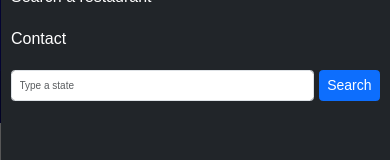
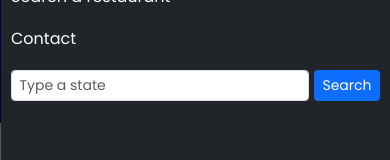
Before and after one commit to rallax-exe/restaurant-reservation-template-react, a React (Vite) app: page / in a window 390 px wide. Both pictures are taken after a click on the button 364 px from the left and 29 px from the top of the page. Shown: the part 123-283 px from the top of the page. Built offline with nearby package versions, Linux system fonts and the light colour scheme.

Commit message:
Se agrega reglas al modo responsivo del navbar y se actualiza la carpeta docs

```diff
--- a/src/styles.css
+++ b/src/styles.css
@@ -1,4 +1,7 @@
-@import url('https://fonts.googleapis.com/css2?family=Epilogue:wght@500&display=swap');
+
+@import url('https://fonts.googleapis.com/css2?family=Poppins:wght@400;500;700;900&display=swap');
+
+
 
 html {
   box-sizing: border-box;
@@ -301,7 +304,19 @@ a {
 
 }
 
-@media ( max-width: 1200px ) {
+.label-search{
+
+  font-size: 1.4rem;
+
+}
+
+.card-title{
+
+  font-weight: 500;
+
+}
+
+@media ( max-width: 1560px ) {
 
   .navbar{
 
--- a/src/ui/components/Navbar.jsx
+++ b/src/ui/components/Navbar.jsx
@@ -88,13 +88,19 @@ export const Navbar = () => {
                                 <input
                                     type="text"
                                     placeholder="Type a state"
-                                    className="form-control me-2"
+                                    className="form-control me-2 label-search"
                                     name="searchText"
                                     autoComplete="off"
                                     value={searchText}
                                     onChange={onInputChange}
                                 />
-                                <button className="btn btn-outline-primary active">Search</button>
+                                <button
+                                    className="btn btn-outline-primary active"
+                                    data-bs-dismiss="offcanvas"
+                                    data-bs-target="#my-offcanvas"
+                                >
+                                    Search
+                                </button>
                             </form>
                         </div>
                     </div>
```
Also changed, not shown: 12 other files (tests, documents, lock files or other folders).
